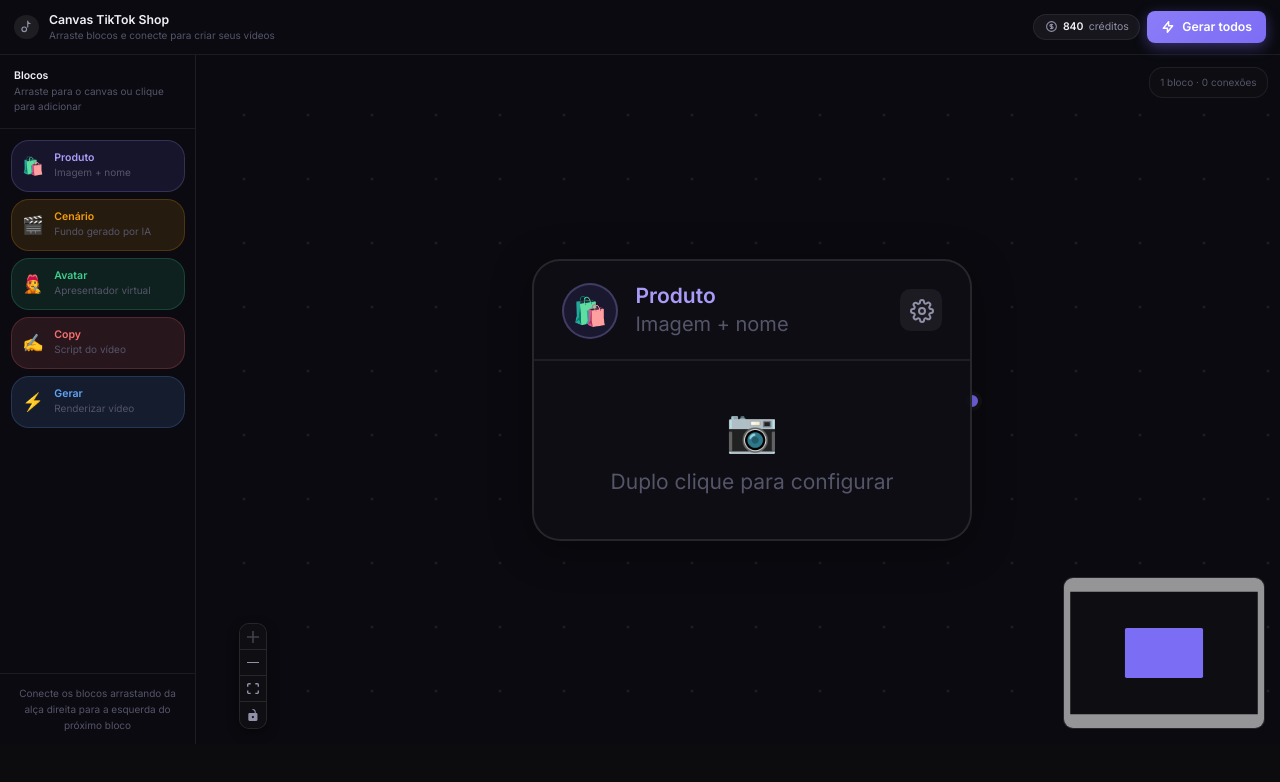
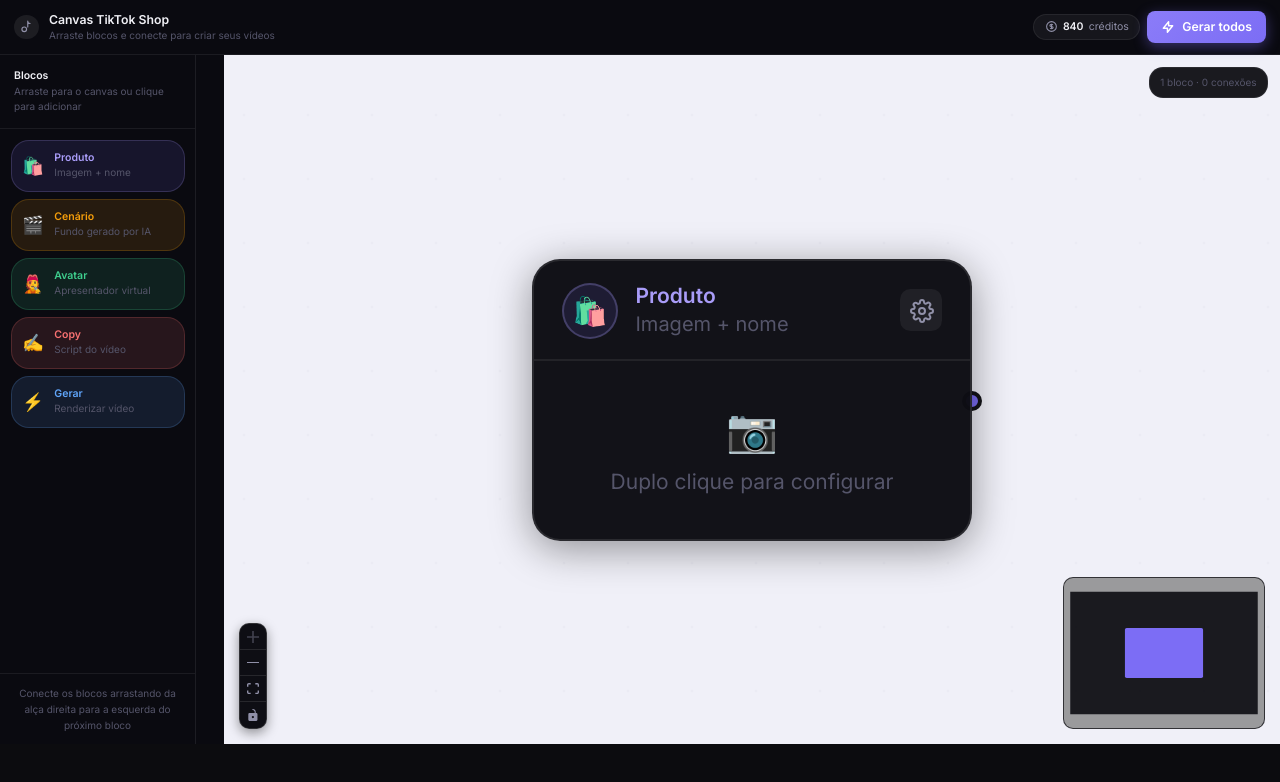
Before and after one commit to contatomadameka-maker/clipforge, a Next.js app in the folder frontend/: page /tiktok in a window 1280 px wide. Shown: the top 782 px of the page. Built offline with nearby package versions, Linux system fonts and the light colour scheme.

Commit message:
Update canvas.tsx

```diff
--- a/frontend/app/tiktok/canvas.tsx
+++ b/frontend/app/tiktok/canvas.tsx
@@ -792,6 +792,7 @@ export default function TikTokCanvasInner() {
             onPaneClick={() => setSelectedNodeId(null)}
             onEdgeClick={(_, edge) => setEdges(eds => eds.filter(e => e.id !== edge.id))}
             deleteKeyCode={["Backspace", "Delete"]}
+            onNodesDelete={() => {}}
             fitView
             style={{ background: "#0a0a10" }}
             defaultEdgeOptions={{ animated: true, style: { stroke: "#7c6df5", strokeWidth: 2 } }}
@@ -801,8 +802,8 @@ export default function TikTokCanvasInner() {
               variant={BackgroundVariant.Cross}
               gap={32}
               size={1.5}
-              color="rgba(255,255,255,0.08)"
-              style={{ background: "#0a0a10" }}
+              color="rgba(200,200,220,0.15)"
+              style={{ background: "#f0f0f8" }}
             />
             <Controls style={{ background: "rgba(14,14,20,0.95)", border: "0.5px solid rgba(255,255,255,0.1)", borderRadius: "10px" }} />
             <MiniMap style={{ background: "rgba(14,14,20,0.95)", border: "0.5px solid rgba(255,255,255,0.1)", borderRadius: "10px" }} nodeColor={() => "#7c6df5"} />
```
